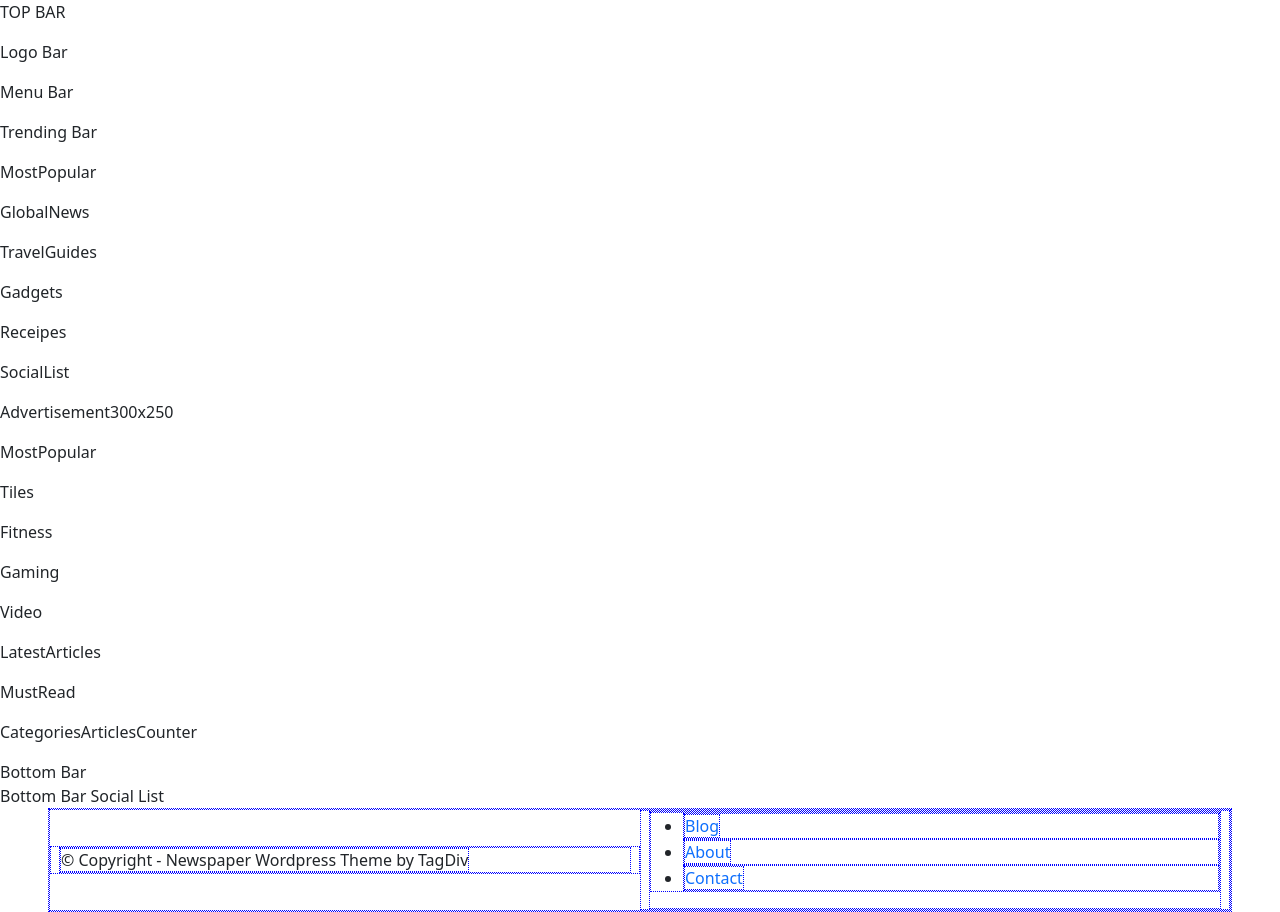
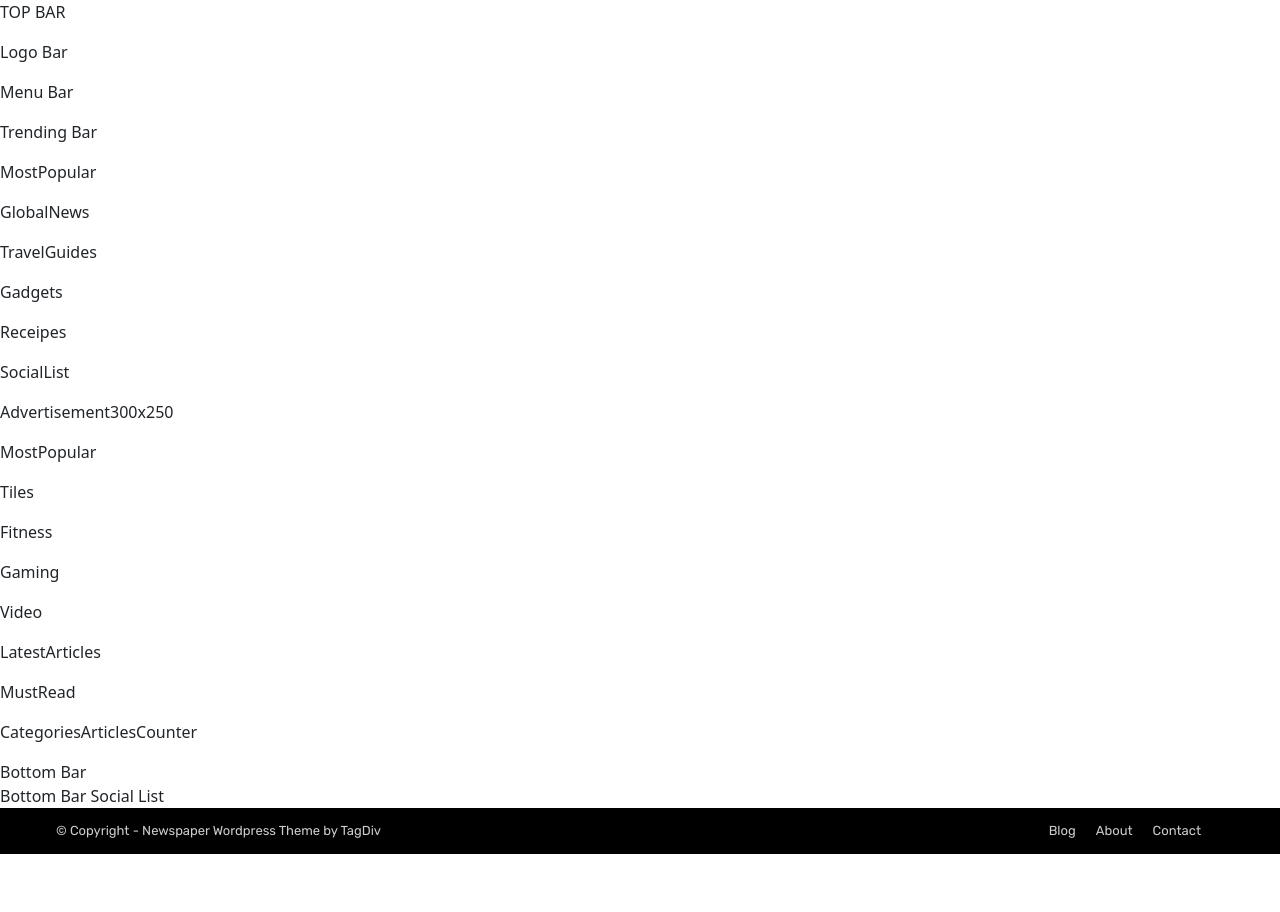
Before and after one commit to MarcNowak/Demo---Layout-Newspaper-Magazine, a React (Create React App) app: page / in a window 1280 px wide. After the commit the page ends 854 px from the top, so only its background shows below. Built offline with nearby package versions, Linux system fonts and the light colour scheme.

Commit message:
Add Footer Grid pre-styled

```diff
--- a/package.json
+++ b/package.json
@@ -44,10 +44,12 @@
     "bootstrap": "^5.1.3",
     "enzyme": "^3.11.0",
     "enzyme-adapter-react-16": "^1.15.6",
+    "history": "^5.2.0",
     "node-sass": "^7.0.1",
     "npm-run-all": "^4.1.5",
     "react": "^17.0.2",
     "react-dom": "^17.0.2",
+    "react-flexbox-grid": "^2.1.2",
     "react-redux": "^7.2.6",
     "react-router-dom": "^6.0.0-beta.8",
     "react-scripts": "5.0.0",
--- a/src/components/layout/Footer/Footer.js
+++ b/src/components/layout/Footer/Footer.js
@@ -15,7 +15,7 @@ const Footer = ({ children }) => (
           </div>
         </Col>
         <Col md={6} lg={6}>
-          <div className={styles.righSide}>
+          <div className={styles.rightSide}>
             <ul>
               <li>
                 <a href='#'>Blog</a>
--- a/src/components/layout/Footer/Footer.module.scss
+++ b/src/components/layout/Footer/Footer.module.scss
@@ -2,25 +2,24 @@
 
 
 .root {
-  * {border: 1px dotted blue;}
-  .footerMenu {
+  font-family: $primary-font;
   background-color: $background-color-10;
   color: $medium-text-color;
   font-size: $base-size;
-    line-height: 15px;
-    padding: 10px;
+  min-height: 35px;
+
+  .leftSide {
     display: flex;
+  }
 
-    .contactWrapper {
-
+  .rightSide {
     ul {
-        margin: 0;
-        padding: 10px;
-        list-style: none;
+      margin: 1em;
+      text-align: right;
 
       li {
         display: inline-block;
-          padding: 10px;
+        padding: 0 10px 0 10px;
         text-align: right;
 
         a {
@@ -39,8 +38,5 @@
 
 
 
-  }
-
-
 
 }
```
Also changed, not shown: 2 other files (tests, documents, lock files or other folders). Lines whose indentation alone changed are shown as unchanged.
